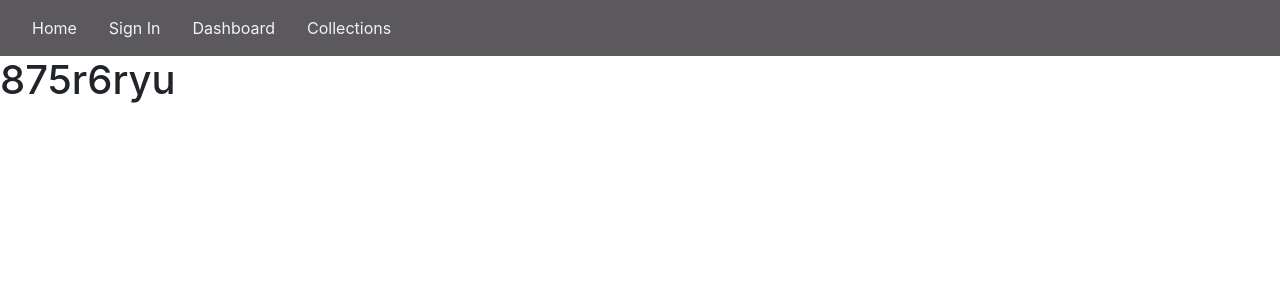
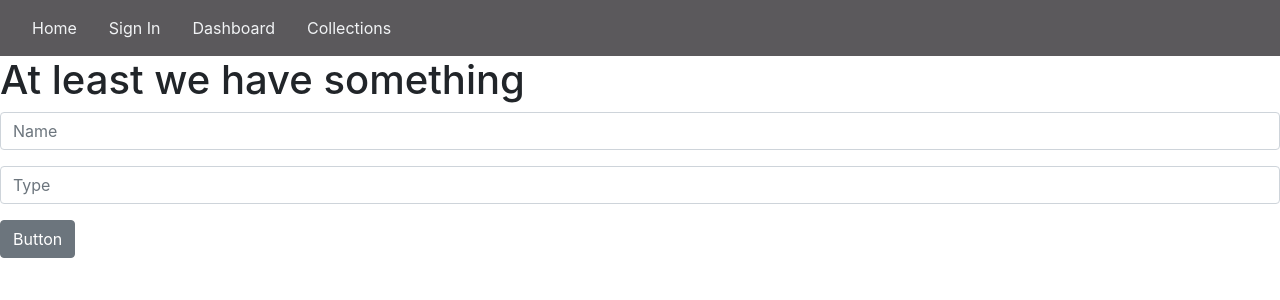
Before and after one commit to ALayendecker/Kollekt-Source-Code, a React (Create React App) app in the folder client/: page / in a window 1280 px wide. Shown: the top 300 px of the page. Built offline with nearby package versions, Linux system fonts and the light colour scheme.

Commit message:
added two inputs for Lucio

```diff
--- a/client/src/components/AddForm/index.js
+++ b/client/src/components/AddForm/index.js
@@ -2,4 +2,18 @@ import React from "react";
 import "./style.css";
 
 
-// export default ;
+    export function Input(props) {
+        return (
+          <div className="form-group">
+            <input className="form-control" {...props} />
+          </div>
+        );
+      }
+
+      export function FormBtn(props) {
+        return (
+          <button {...props} className="btn btn-secondary">
+            {props.children}
+          </button>
+        );
+      }
--- a/client/src/components/Nav/index.js
+++ b/client/src/components/Nav/index.js
@@ -16,7 +16,7 @@ function Nav() {
       <a className="navbar" href="/saved">
         Dashboard
       </a>
-      <a className="navbar" href="">
+      <a className="navbar" href="/dashboard">
         Collections
       </a>
     </nav>
--- a/client/src/pages/Landing.js
+++ b/client/src/pages/Landing.js
@@ -1,16 +1,50 @@
 import React, { Component } from "react";
 // import Nav from "../components/Nav";
+import { Input, FormBtn } from "../components/AddForm";
+
+
 
 class Landing extends Component {
+
+    state = {
+        name: [],
+        type: "",
+
+      };
+
+    handleInputChange = event => {
+        const { name, value } = event.target;
+        this.setState({
+          [name]: value
+        });
+      };
+
 
   render() {
     return (
       <div>
-  <h1>875r6ryu</h1>
+        <h1>At least we have something</h1>
+        <form>
+            <Input
+            value={this.state.name}
+            onChange={this.handleInputChange}
+            name="name"
+            placeholder="Name"/>
+            <Input
+            value={this.state.type}
+            onChange={this.handleInputChange}
+            name="type"
+            placeholder="Type"/>
+            <FormBtn
+                onClick={this.handleFormSubmit}
+              >
+
+                Button
+            </FormBtn>
+        </form>
       </div>
     );
   }
 }
 
-
 export default Landing;
```
Lines whose indentation alone changed are shown as unchanged.
